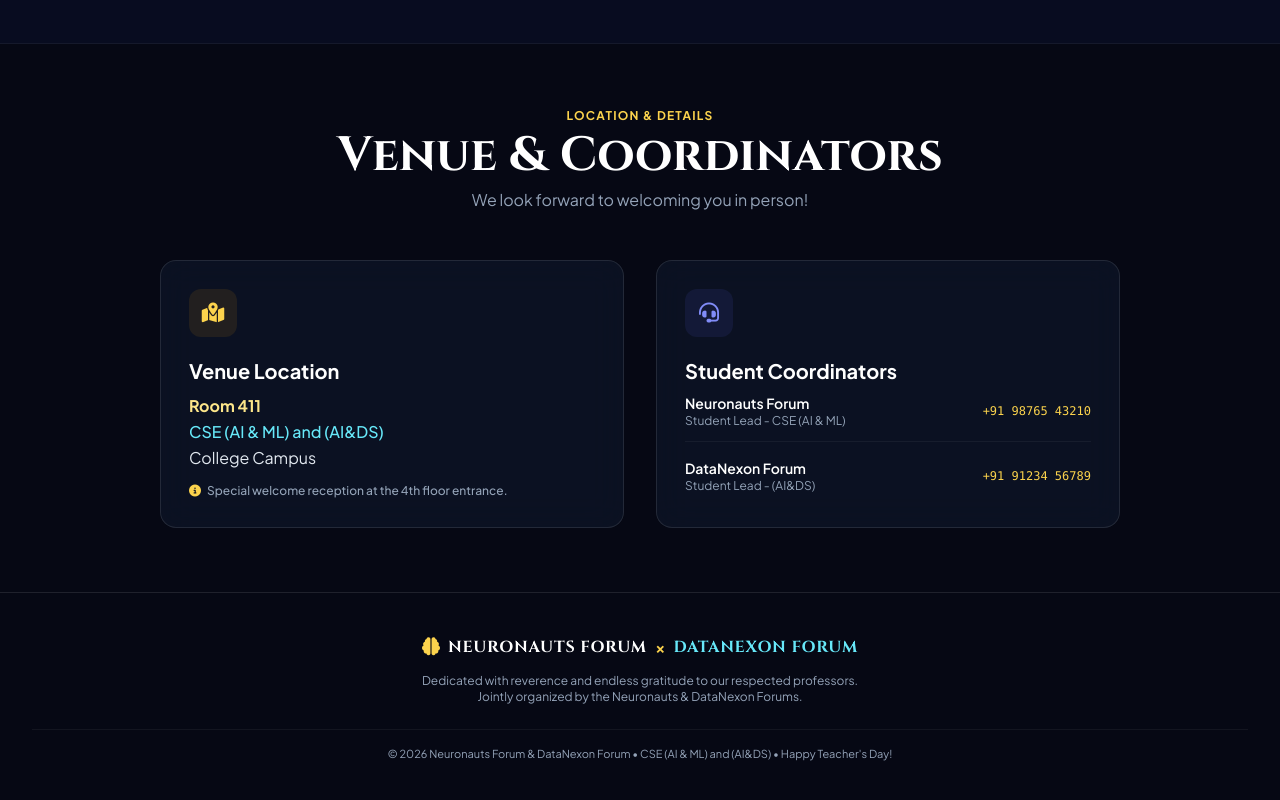
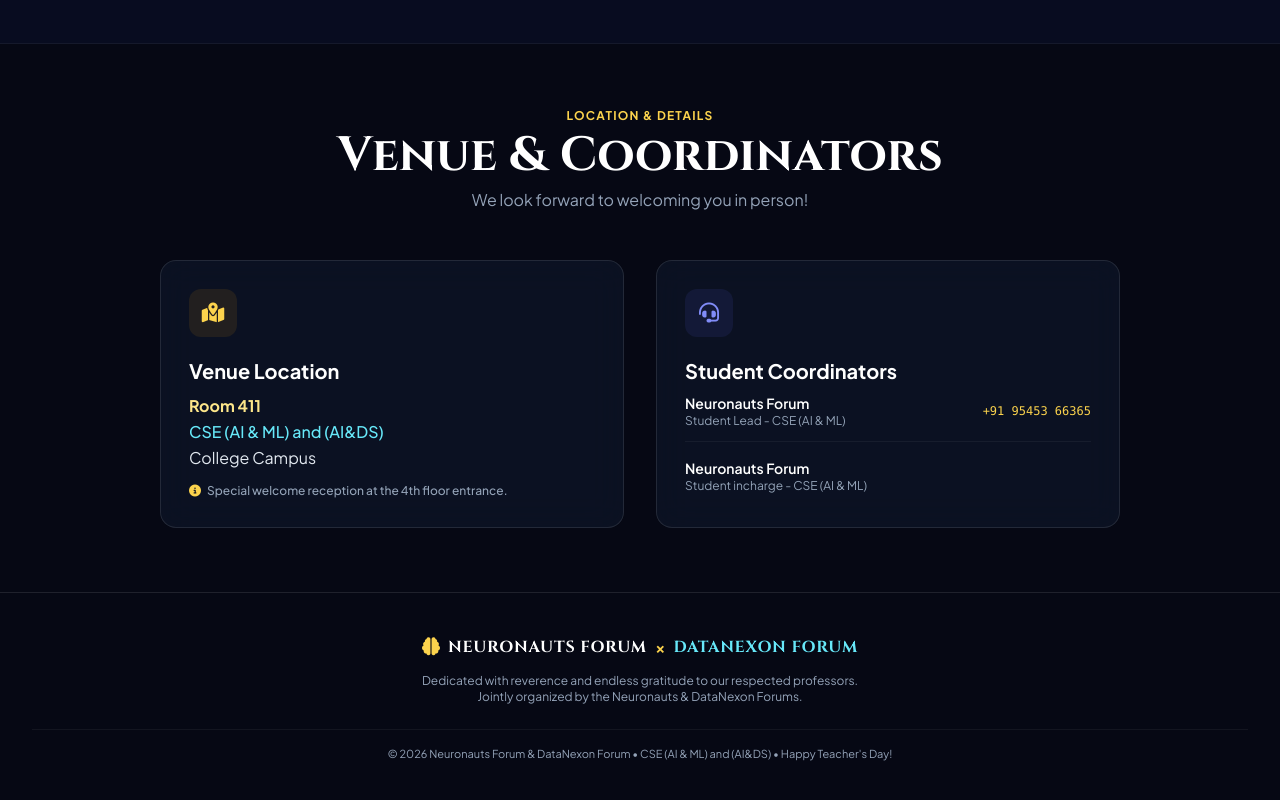
Before and after one commit to ItsVedantt/invitation, a plain HTML site: page index.html in a window 1280 px wide. Shown: the part 2473-3273 px from the top of the page. Drawn offline with nearby package versions, Linux system fonts and the light colour scheme; a web font is replaced by a local one.

Commit message:
Update index.html

```diff
--- a/index.html
+++ b/index.html
@@ -395,14 +395,14 @@
                   <p class="font-semibold text-white">Neuronauts Forum</p>
                   <p class="text-xs text-slate-400">Student Lead - CSE (AI & ML)</p>
                 </div>
-                <span class="text-xs text-gold-400 font-mono font-medium">+91 98765 43210</span>
+                <span class="text-xs text-gold-400 font-mono font-medium">+91 95453 66365</span>
               </div>
               <div class="flex justify-between items-center">
                 <div>
-                  <p class="font-semibold text-white">DataNexon Forum</p>
-                  <p class="text-xs text-slate-400">Student Lead - (AI&DS)</p>
+                  <p class="font-semibold text-white">Neuronauts Forum</p>
+                  <p class="text-xs text-slate-400">Student incharge - CSE (AI & ML)</p>
                 </div>
-                <span class="text-xs text-gold-400 font-mono font-medium">+91 91234 56789</span>
+                <span class="text-xs text-gold-400 font-mono font-medium"></span>
               </div>
             </div>
           </div>
```
